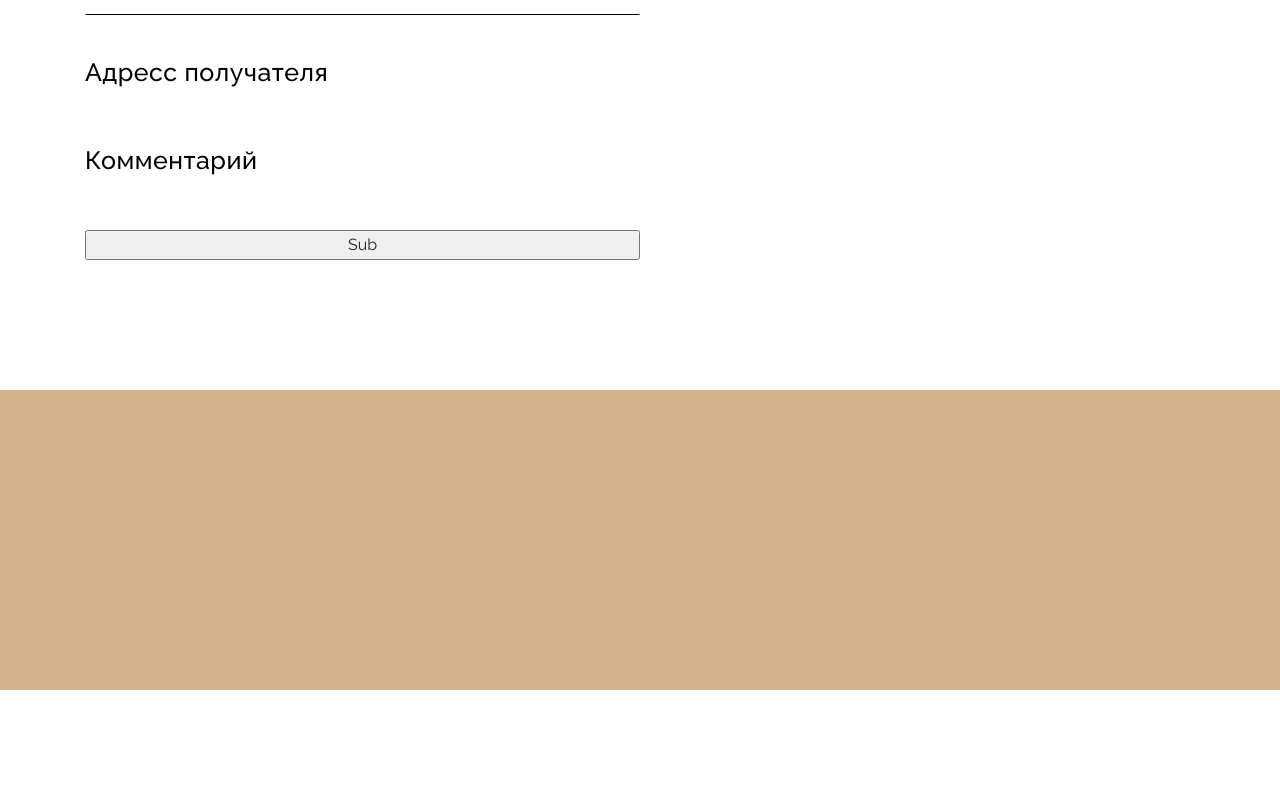
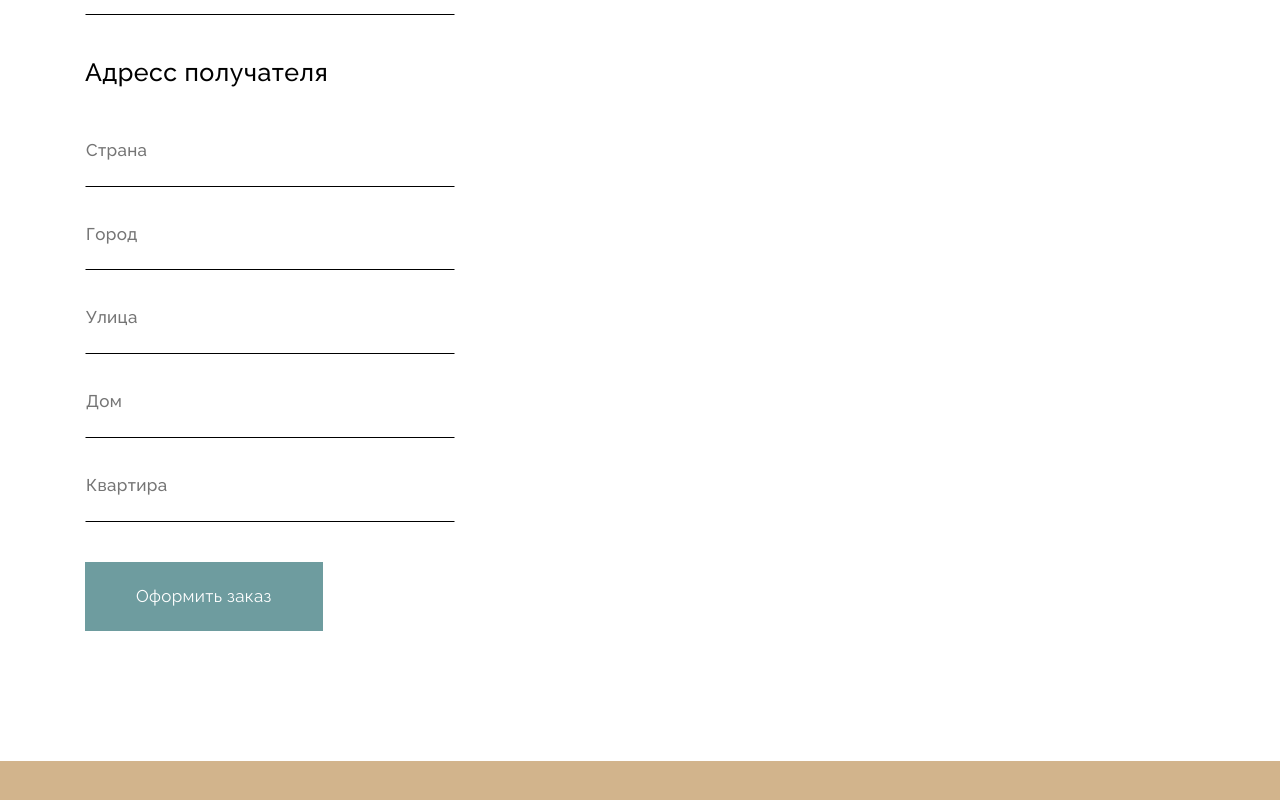
Before and after one commit to Topmewan/shopping-project, a React (Create React App) app: page /order in a window 1280 px wide. Shown: the part 564-1364 px from the top of the page. Before the commit the page ends 1254 px from the top, so only its background shows below. Built offline with nearby package versions, Linux system fonts and the light colour scheme.

Commit message:
order page

```diff
--- a/src/pages/Order/Order.module.scss
+++ b/src/pages/Order/Order.module.scss
@@ -14,11 +14,16 @@
 		}
 
 		.content {
+			width: 100%;
 			display: flex;
-			justify-content: space-between;
+
+			@media screen and (max-width: 778px) {
+				flex-direction: column;
+				gap: 50px;
+			}
 
 			.left {
-				flex: 1;
+				flex: 0.5;
 				display: flex;
 			}
 
@@ -26,6 +31,23 @@
 				flex: 1;
 				display: flex;
 				justify-content: flex-end;
+
+				@media screen and (max-width: 778px) {
+					order: -1;
+					justify-content: center;
+				}
+
+				.own {
+					@media screen and (max-width: 778px) {
+						width: 100%;
+					}
+
+					> {
+						h3 {
+							margin-left: 30px;
+						}
+					}
+				}
 			}
 		}
 	}
--- a/src/pages/Order/OrderForm/OrderForm.jsx
+++ b/src/pages/Order/OrderForm/OrderForm.jsx
@@ -1,6 +1,6 @@
 import React, { useState } from 'react';
 import { Typography } from '../../../components';
-import { FormField } from '../../../ui-kit';
+import { FormField, IButton } from '../../../ui-kit';
 import { useForm } from 'react-hook-form';
 import { yupResolver } from '@hookform/resolvers/yup';
 import * as Yup from 'yup';
@@ -12,9 +12,18 @@ const schema = Yup.object().shape({
 		.matches(/^([^0-9]*)$/, 'Имя не должно содержать цифры')
 		.required('Укажите имя'),
 	email: Yup.string()
-		.required('Укажите ваш E-mail')
+		.required('Укажите E-mail')
 		.email('Некоректно указан E-mail,попробуйте снова'),
-	phone: Yup.string().required('Укажите ваш phone'),
+	phone: Yup.string().required('Укажите телефон'),
+	country: Yup.string()
+		.matches(/^([^0-9]*)$/, 'Страна не должна содержать цифры')
+		.required('Укажите страну'),
+	city: Yup.string()
+		.matches(/^([^0-9]*)$/, 'Город не должен содержать цифры')
+		.required('Укажите город'),
+	street: Yup.string().required('Укажите улицу'),
+	home: Yup.string().required('Укажите дом'),
+	apartment: Yup.string().required('Укажите квартиру'),
 });
 
 const normalizePhoneNumber = (val) => {
@@ -27,6 +36,11 @@ function OrderForm() {
 		name: false,
 		email: false,
 		phone: false,
+		country: false,
+		city: false,
+		street: false,
+		home: false,
+		apartment: false,
 	});
 
 	const {
@@ -103,12 +117,60 @@ function OrderForm() {
 			</div>
 			<div className={styles.data}>
 				<Typography>Адресс получателя</Typography>
+				<FormField
+					name='country'
+					register={register}
+					type='text'
+					error={errors.country && errors.country?.message}
+					placeholder='Страна'
+					isFocused={isFocused.country}
+					onBlur={handleBlur}
+					onFocus={handleFocus}
+				/>
+				<FormField
+					name='city'
+					register={register}
+					type='text'
+					error={errors.city && errors.city?.message}
+					placeholder='Город'
+					isFocused={isFocused.city}
+					onBlur={handleBlur}
+					onFocus={handleFocus}
+				/>
+				<FormField
+					name='street'
+					register={register}
+					type='text'
+					error={errors.street && errors.street?.message}
+					placeholder='Улица'
+					isFocused={isFocused.street}
+					onBlur={handleBlur}
+					onFocus={handleFocus}
+				/>
+				<FormField
+					name='home'
+					register={register}
+					type='text'
+					error={errors.home && errors.home?.message}
+					placeholder='Дом'
+					isFocused={isFocused.home}
+					onBlur={handleBlur}
+					onFocus={handleFocus}
+				/>
+				<FormField
+					name='apartment'
+					register={register}
+					type='text'
+					error={errors.apartment && errors.apartment?.message}
+					placeholder='Квартира'
+					isFocused={isFocused.apartment}
+					onBlur={handleBlur}
+					onFocus={handleFocus}
+				/>
 			</div>
-			<div className={styles.data}>
-				<Typography>Комментарий</Typography>
+			<div>
+				<IButton>Оформить заказ</IButton>
 			</div>
-
-			<button type='submit'>Sub</button>
 		</form>
 	);
 }
```
